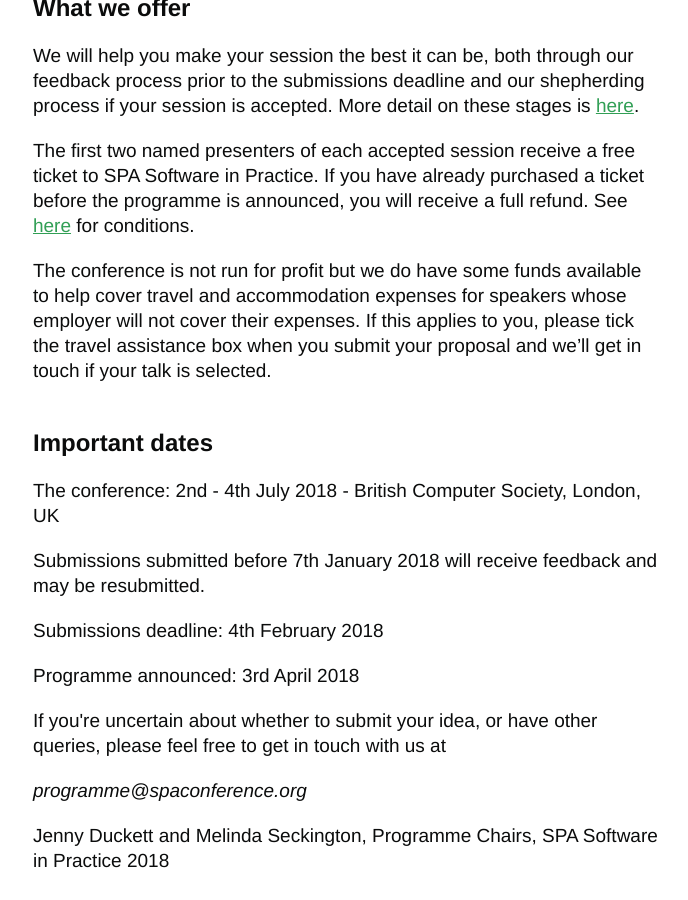
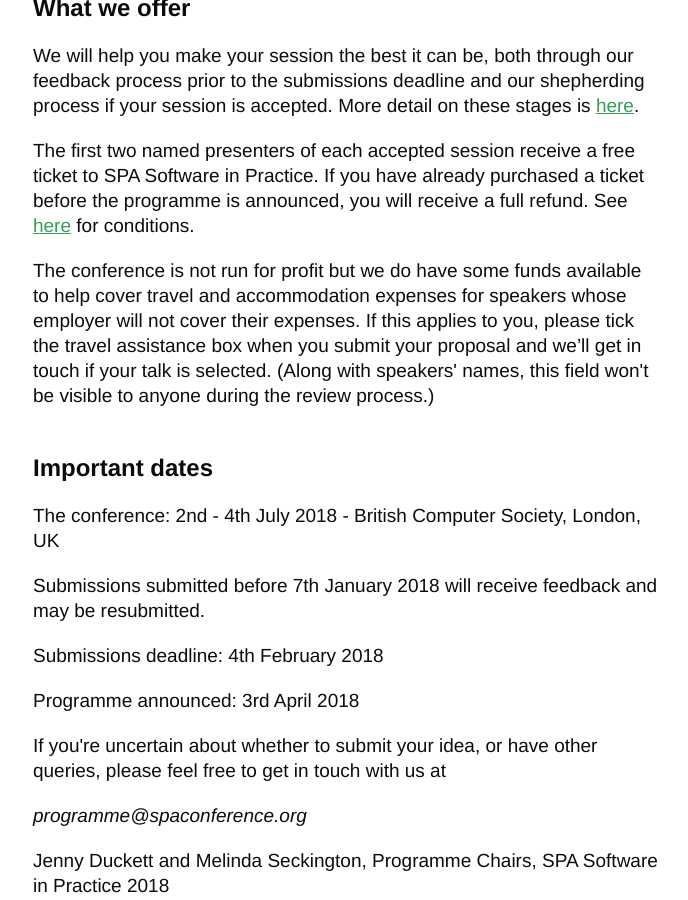
Before and after one commit to spaconference/spa-website, a Jekyll site: the page built from lead-a-session.md, in a window 1280 px wide and 900 px high, scrolled down 2033 px. Shown: the whole window, without its empty margins (462-1150 px from the left). Built offline with Jekyll 4.4.1, drawn with Linux system fonts in a browser that asks for light colours.

Commit message:
Reviewers won't see travel assistance requests
This info isn't part of the selection process - we'll only reveal it at the
final stage of planning the programme so that we can discuss arrangements with
presenters of accepted sessions.

```diff
--- a/lead-a-session.md
+++ b/lead-a-session.md
@@ -30,7 +30,7 @@
 <h2>What we offer</h2>
 <p>We will help you make your session the best it can be, both through our feedback process prior to the submissions deadline and our shepherding process if your session is accepted. More detail on these stages is <a href="{{ '/submission-stages.html' | relative_url }}">here</a>.</p>
 <p>The first two named presenters of each accepted session receive a free ticket to {{ site.conference.name }}. If you have already purchased a ticket before the programme is announced, you will receive a full refund. See <a href="{{ '/terms-and-conditions.html' | relative_url }}">here</a> for conditions.</p>
-<p>The conference is not run for profit but we do have some funds available to help cover travel and accommodation expenses for speakers whose employer will not cover their expenses. If this applies to you, please tick the travel assistance box when you submit your proposal and we’ll get in touch if your talk is selected.</p>
+<p>The conference is not run for profit but we do have some funds available to help cover travel and accommodation expenses for speakers whose employer will not cover their expenses. If this applies to you, please tick the travel assistance box when you submit your proposal and we’ll get in touch if your talk is selected. (Along with speakers' names, this field won't be visible to anyone during the review process.)</p>
 
 <h2>Important dates</h2>
 <p>The conference: 2nd - 4th July 2018 - British Computer Society, London, UK</p>
```
